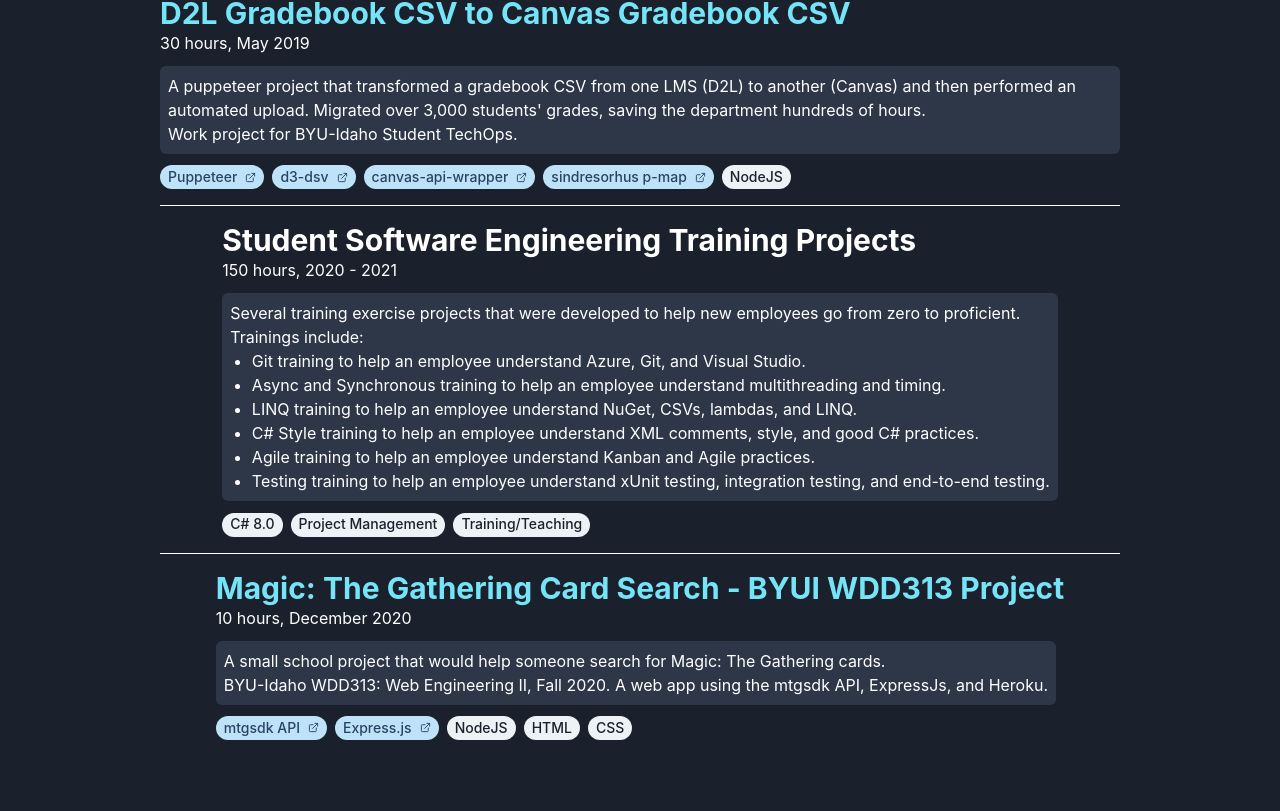
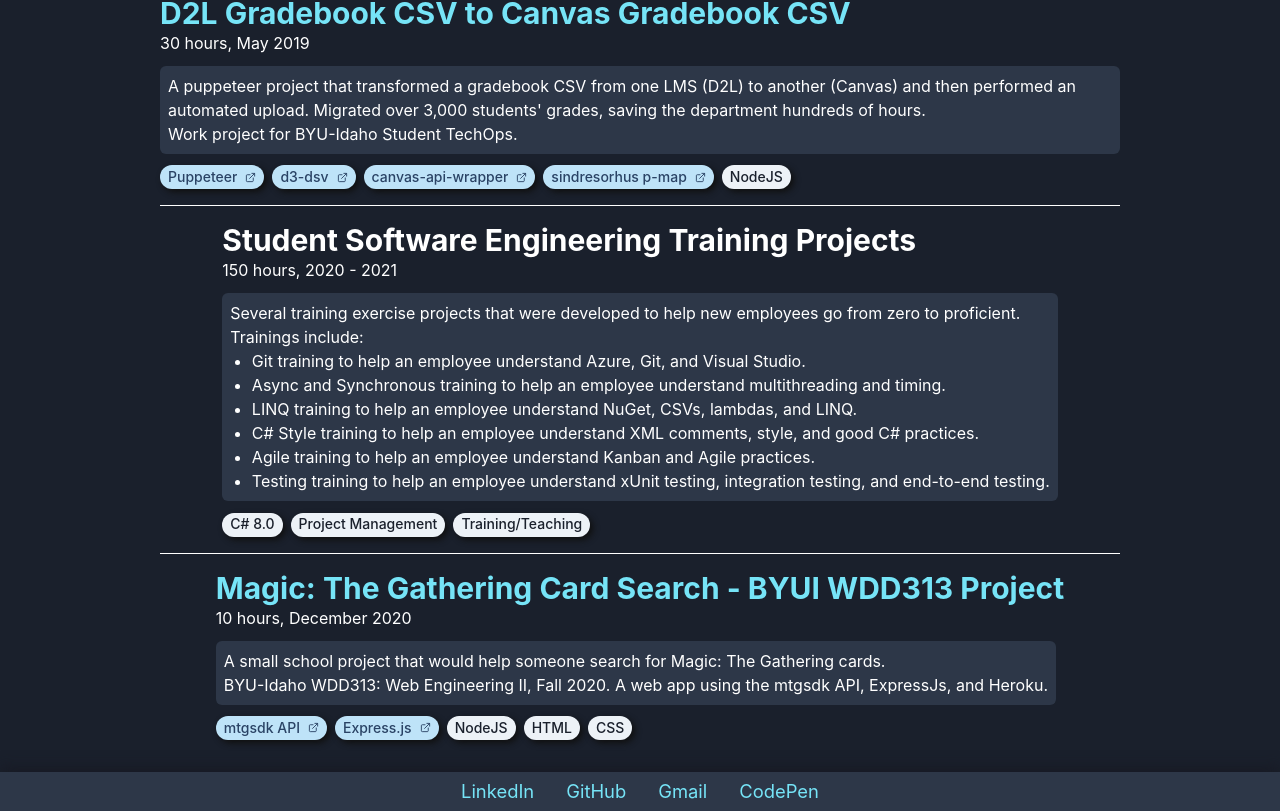
Before and after one commit to sbolande/portfolio, a React (Create React App) app: page /projects in a window 1280 px wide. Shown: the part 1077-1888 px from the top of the page. Before the commit the page ends 1817 px from the top, so only its background shows below. Built offline with nearby package versions, Linux system fonts and the light colour scheme.

Commit message:
Added footer and fixed shadow styling

```diff
--- a/src/App.js
+++ b/src/App.js
@@ -2,6 +2,7 @@ import React, { Fragment } from "react";
 import { Route, Routes } from "react-router-dom";
 
 import Navbar from "./components/Layout/Navbar";
+import Footer from "./components/Layout/Footer";
 import Home from "./pages/Home";
 import Projects from "./pages/Projects";
 import Contact from "./pages/Contact";
@@ -19,6 +20,7 @@ function App() {
         <Route path="/resume" element={<Resume />} />
         <Route path="*" element={<NotFound />} />
       </Routes>
+      <Footer />
     </Fragment>
   );
 }
--- /dev/null
+++ b/src/components/Layout/Footer.js
@@ -0,0 +1,32 @@
+import NavLink from "../UI/NavLink";
+import { HStack } from "@chakra-ui/react";
+
+export default function Navbar() {
+  return (
+    <HStack
+      justify="center"
+      spacing="2rem"
+      bg="gray.700"
+      padding="0.35rem 0"
+      fontSize="1.15rem"
+      marginTop="2rem"
+      boxShadow="0 -0.2rem 1rem #171923"
+    >
+      <NavLink
+        to="https://www.linkedin.com/in/seth-bolander-07577a179/"
+        isExternal
+      >
+        LinkedIn
+      </NavLink>
+      <NavLink to="https://github.com/sbolande" isExternal>
+        GitHub
+      </NavLink>
+      <NavLink to="mailto:sbolande97@gmail.com" isExternal>
+        Gmail
+      </NavLink>
+      <NavLink to="https://codepen.io/sbolande" isExternal>
+        CodePen
+      </NavLink>
+    </HStack>
+  );
+}
--- a/src/components/Layout/Navbar.js
+++ b/src/components/Layout/Navbar.js
@@ -10,6 +10,7 @@ export default function Navbar({ active }) {
       padding="0.35rem 0"
       fontSize="1.15rem"
       marginBottom="1rem"
+      boxShadow="0 0.2rem 1rem #171923"
     >
       <NavLink to="/">Home</NavLink>
       <NavLink to="/projects">Projects</NavLink>
--- a/src/components/Projects/ProjectDisplay.js
+++ b/src/components/Projects/ProjectDisplay.js
@@ -24,7 +24,7 @@ export default function ProjectDisplay() {
     <VStack spacing="2rem" bg="gray.800" color="white" cursor="default">
       <Flex align="stretch" w="90%">
         <Box>
-          <Heading as="h1" size="xl" noOfLines="1">
+          <Heading as="h1" size="xl" color="cyan.500" noOfLines="1">
             My Projects
           </Heading>
         </Box>
--- a/src/components/UI/NavLink.js
+++ b/src/components/UI/NavLink.js
@@ -8,6 +8,7 @@ export default function NavLink(props) {
       color="cyan.300"
       _hover={{ textDecor: "none", color: "cyan.400" }}
       to={props.to}
+      isExternal={props.isExternal}
     >
       {props.children}
     </Link>
--- a/src/components/UI/SkillTag.js
+++ b/src/components/UI/SkillTag.js
@@ -1,5 +1,6 @@
 import { ExternalLinkIcon } from "@chakra-ui/icons";
 import {
+  Box,
   Tag,
   Link,
   TagLabel,
@@ -12,6 +13,7 @@ export default function SkillTag({ name, url, icon, colorScheme, size }) {
   const isLink = url ? true : false;
 
   return (
+    <Box borderRadius="full" shadow="3px 3px 0.4rem #101010">
       <Link
         href={url}
         _hover={{
@@ -33,5 +35,6 @@ export default function SkillTag({ name, url, icon, colorScheme, size }) {
           {isLink && <TagRightIcon boxSize="11px" as={ExternalLinkIcon} />}
         </Tag>
       </Link>
+    </Box>
   );
 }
```
Lines whose indentation alone changed are shown as unchanged.
